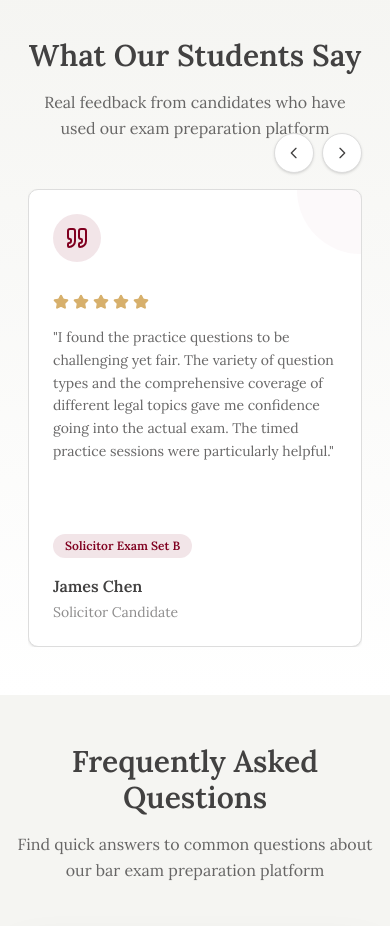
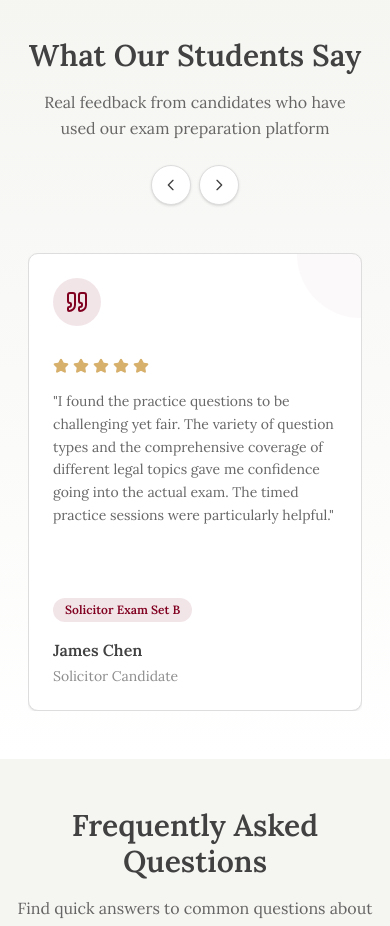
Before and after one commit to SiamAhmed32/LSO-BAR-EXAM, a Next.js app: page / in a window 390 px wide. Shown: the part 7020-7946 px from the top of the page. Built offline with nearby package versions, Linux system fonts and the light colour scheme; no server answers; the database is empty.

Commit message:
redesign home page cards with dark theme, remove phone number, add FAQ item

```diff
--- a/src/components/Home/Testimonials/Testimonials.tsx
+++ b/src/components/Home/Testimonials/Testimonials.tsx
@@ -81,13 +81,13 @@ const Testimonials = () => {
               <SectionHeading className="text-3xl sm:text-4xl md:text-5xl lg:text-6xl mb-4 sm:mb-6">
                 What Our Students Say
               </SectionHeading>
-              <p className="text-base sm:text-lg md:text-xl text-primaryText/80 max-w-3xl mx-auto leading-relaxed">
+              <p className="text-base sm:text-lg md:text-xl text-primaryText/80 max-w-3xl mx-auto leading-relaxed pr-0 sm:pr-24 md:pr-28">
                 Real feedback from candidates who have used our exam preparation platform
               </p>
             </div>
 
-            {/* Navigation Buttons - Top Right */}
-            <div className="absolute top-24 sm:top-10 md:top-20 right-0 flex items-center gap-2">
+            {/* Navigation Buttons - Centered below text on mobile, absolute top-right on larger screens */}
+            <div className="flex items-center justify-center gap-2 mt-6 sm:mt-0 sm:absolute sm:top-10 md:top-20 sm:right-0">
               <button
                 className="swiper-button-prev-custom w-10 h-10 sm:w-12 sm:h-12 rounded-full bg-white border border-borderBg shadow-sm hover:shadow-md hover:bg-primaryColor hover:text-white hover:border-primaryColor transition-all duration-300 flex items-center justify-center text-primaryText group"
                 aria-label="Previous testimonial"
```
